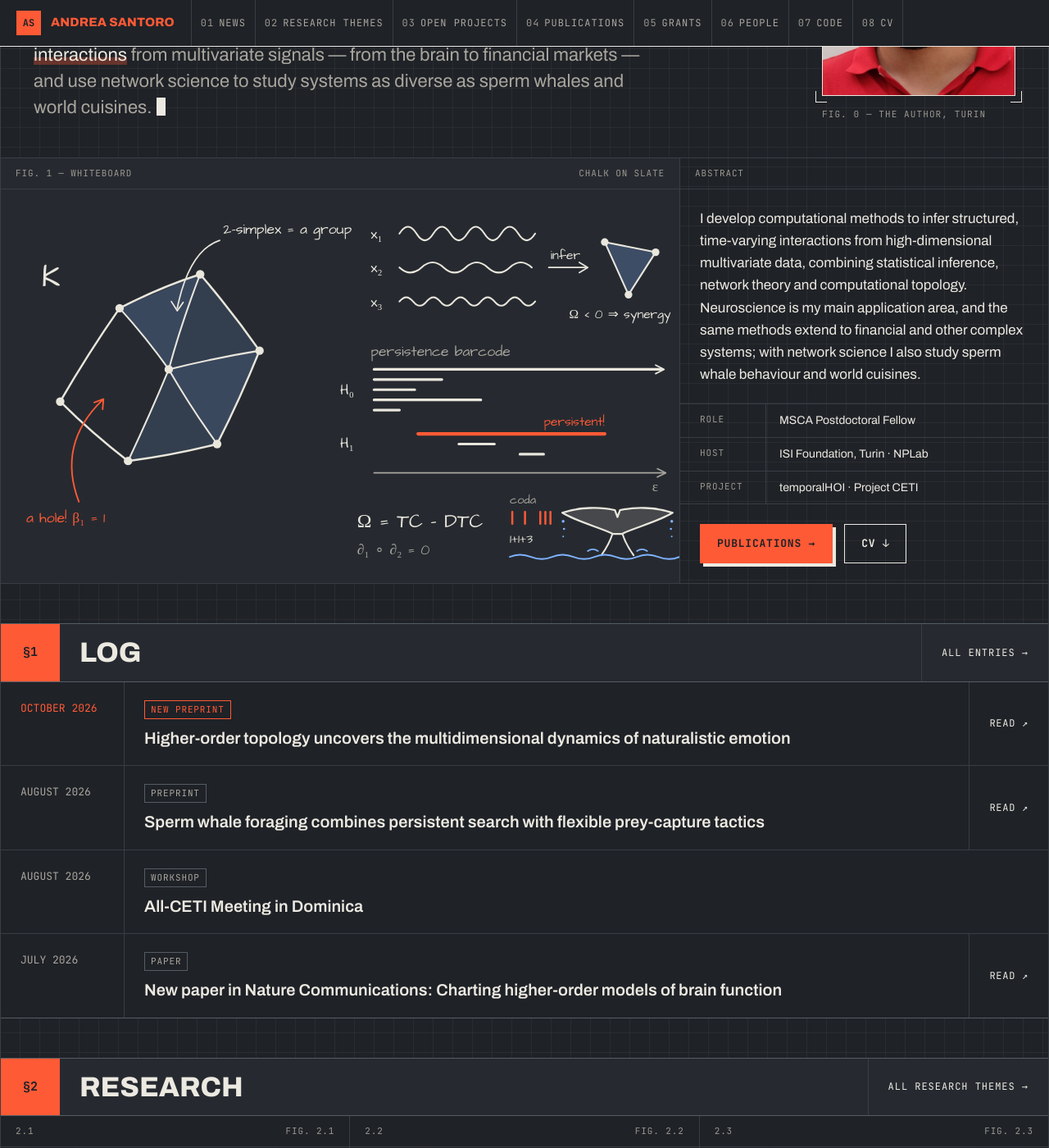
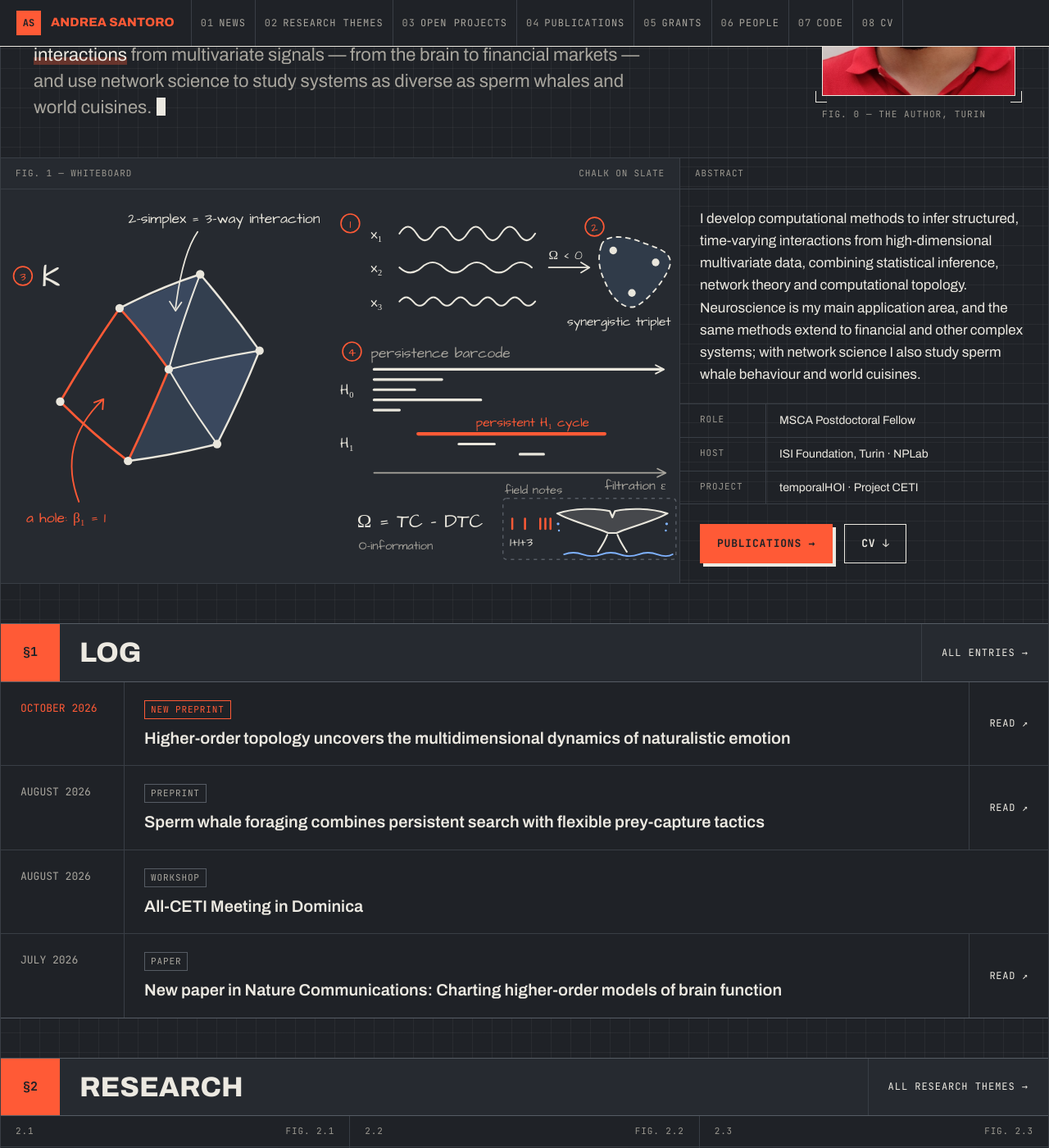
Before and after one commit to andresantoro/andresantoro.github.io, a Jekyll site: the page built from _pages/about.md, in a window 1280 px wide and 1400 px high, scrolled down 397 px. Shown: the whole window at 82% size. Built offline with Jekyll 4.4.1, drawn with Linux system fonts in a browser that asks for light colours.

Commit message:
Fig. 1 whiteboard: synergistic triplet (not a simplex), numbered flow, hole and H1 bar in one colour, field-notes corner
Co-Authored-By: Claude Opus 5.5 <noreply@anthropic.com>

```diff
--- a/assets/css/notebook.scss
+++ b/assets/css/notebook.scss
@@ -255,6 +255,11 @@ body.nb {
 .wb-dots circle { fill: #e9e6dc; }
 .wb-accent path, path.wb-accent { fill: none; stroke: var(--accent); stroke-width: 1.8; stroke-linecap: round; stroke-linejoin: round; }
 .wb-bars path { fill: none; stroke: #e9e6dc; stroke-width: 3; stroke-linecap: round; }
+.wb-accent--cycle path { stroke-width: 2.6; }
+.wb-hyper { fill: rgba(127, 178, 255, 0.12); stroke: #e9e6dc; stroke-width: 1.8; stroke-dasharray: 5 6; stroke-linecap: round; }
+.wb-step circle { fill: var(--slate); stroke: var(--accent); stroke-width: 1.6; }
+.wb-step text { font-family: var(--hand); font-size: 14px; fill: var(--accent); text-anchor: middle; }
+.wb-box { fill: none; stroke: var(--rule-2); stroke-width: 1.4; stroke-dasharray: 4 5; }
 .wb-bar-accent { fill: none; stroke: var(--accent); stroke-width: 4; stroke-linecap: round; }
 .wb-axis path { fill: none; stroke: var(--muted); stroke-width: 1.6; stroke-linecap: round; stroke-linejoin: round; }
 .wb-clicks path { stroke: var(--accent); stroke-width: 2.4; stroke-linecap: round; }
```
Also changed, not shown: _includes/nb/whiteboard.svg.
